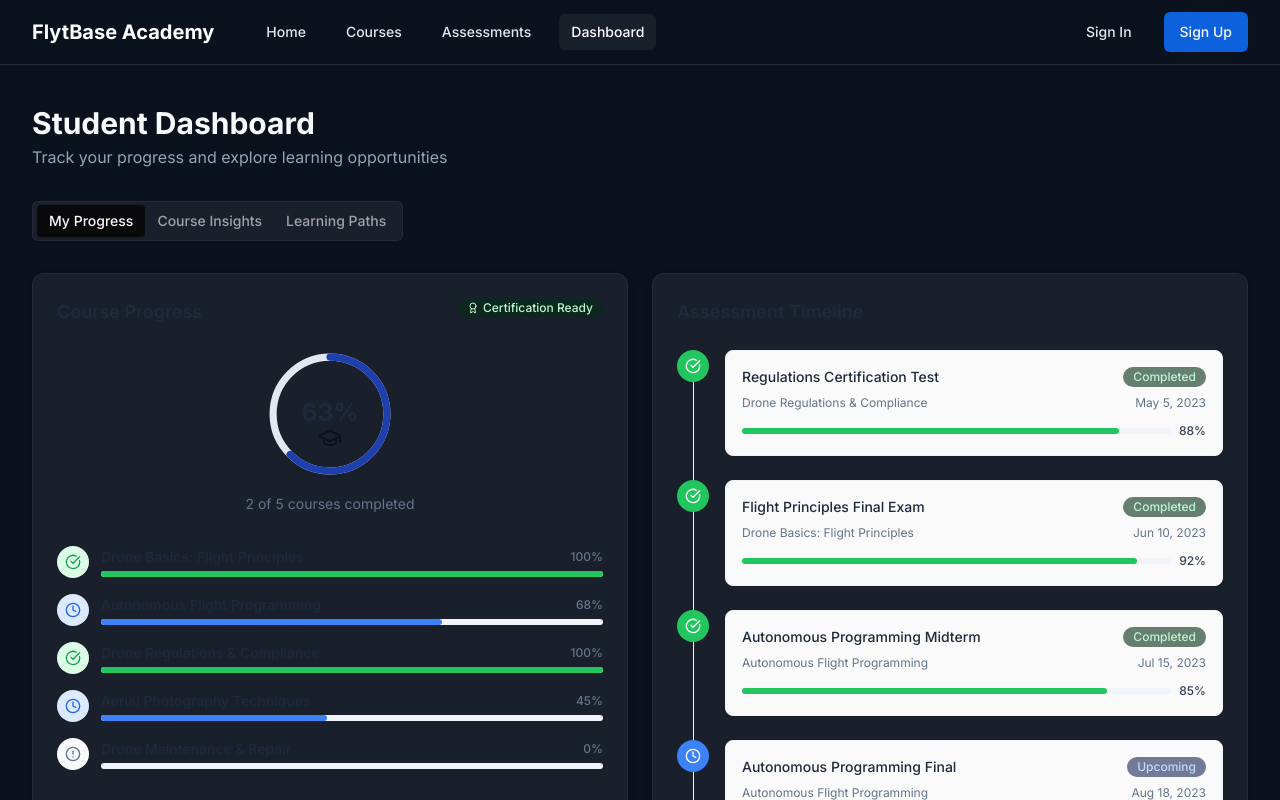
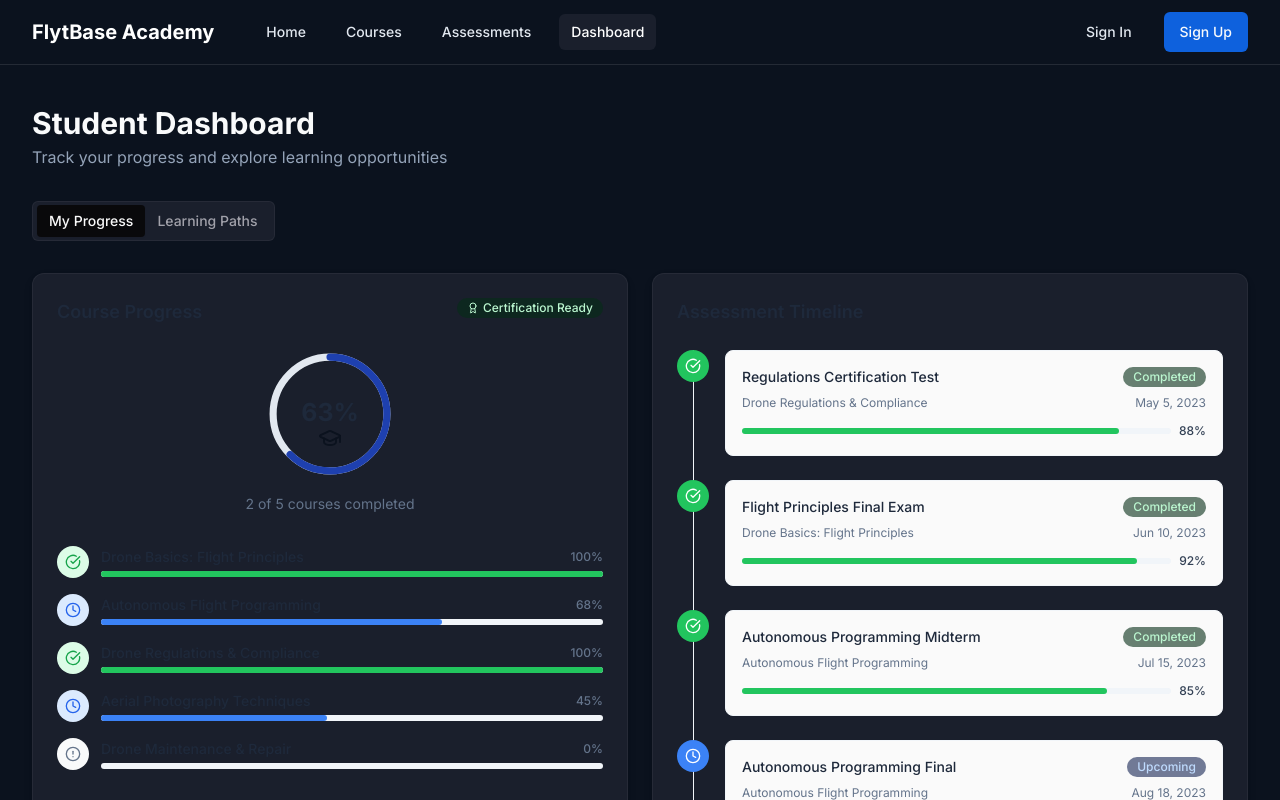
Before and after one commit to AleenDhar/flytbase-learner-insights-17fa7604, a React (Vite) app: page /dashboard in a window 1280 px wide. Shown: the top 800 px of the page. Built offline with nearby package versions, Linux system fonts and the light colour scheme.

Commit message:
Remove course insights
This commit removes the course insights feature.

```diff
--- a/src/pages/Dashboard.tsx
+++ b/src/pages/Dashboard.tsx
@@ -2,7 +2,6 @@
 import React from 'react';
 import Navigation from '@/components/Navigation';
 import { Tabs, TabsContent, TabsList, TabsTrigger } from "@/components/ui/tabs";
-import CoursePopularity from '@/components/CoursePopularity';
 import StudentProgress from '@/components/StudentProgress';
 import LearningPaths from '@/components/LearningPaths';
 
@@ -22,16 +21,11 @@ const Dashboard = () => {
         <Tabs defaultValue="progress" className="space-y-8">
           <TabsList className="bg-[#1A1F2C] border border-white/5">
             <TabsTrigger value="progress">My Progress</TabsTrigger>
-            <TabsTrigger value="courses">Course Insights</TabsTrigger>
             <TabsTrigger value="paths">Learning Paths</TabsTrigger>
           </TabsList>
 
           <TabsContent value="progress" className="animate-fade-in">
             <StudentProgress />
-          </TabsContent>
-
-          <TabsContent value="courses" className="animate-fade-in">
-            <CoursePopularity />
           </TabsContent>
 
           <TabsContent value="paths" className="animate-fade-in">
```
